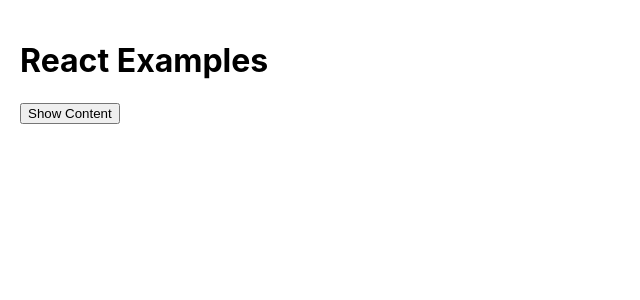
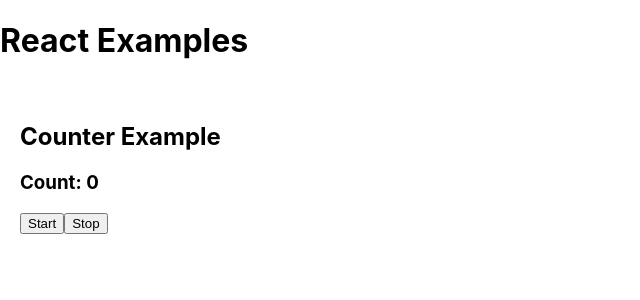
Before and after one commit to NguyenTriet138/Internship-React-Training, a React (Create React App) app in the folder examples/: page / in a window 1280 px wide. Shown: the top 300 px of the page, without its empty margins (0-640 px from the left). Built offline with nearby package versions, Linux system fonts and the light colour scheme.

Commit message:
Feat: update sample code for hook useRef

```diff
--- a/examples/src/App.js
+++ b/examples/src/App.js
@@ -1,17 +1,11 @@
 import './App.css';
-import { useState } from 'react';
-import Content from './sampleCode/hooks/useEffect';
+import Counter from './sampleCode/hooks/useRef';
 
 function App() {
-  const [show, setShow] = useState(false);
-
   return (
-    <div style={{ padding: '20px' }}>
+    <div>
       <h1>React Examples</h1>
-      <button onClick={() => setShow(!show)}>
-        {show ? 'Hide' : 'Show'} Content
-      </button>
-      {show && <Content />}
+      <Counter />
     </div>
   );
 }
--- /dev/null
+++ b/examples/src/sampleCode/hooks/useRef.js
@@ -0,0 +1,30 @@
+import { useState, useRef } from "react";
+
+function Counter() {
+  const [count, setCount] = useState(0);
+  const timerId = useRef();
+
+  const handleStart = () => {
+    if (!timerId.current) {
+      timerId.current = setInterval(() => {
+        setCount(prev => prev + 1);
+      }, 1000);
+    }
+  };
+
+  const handleStop = () => {
+    clearInterval(timerId.current);
+    timerId.current = null;
+  };
+
+  return (
+    <div style={{ padding: "20px" }}>
+      <h2>Counter Example</h2>
+      <h3>Count: {count}</h3>
+      <button onClick={handleStart}>Start</button>
+      <button onClick={handleStop}>Stop</button>
+    </div>
+  );
+}
+
+export default Counter;
```
